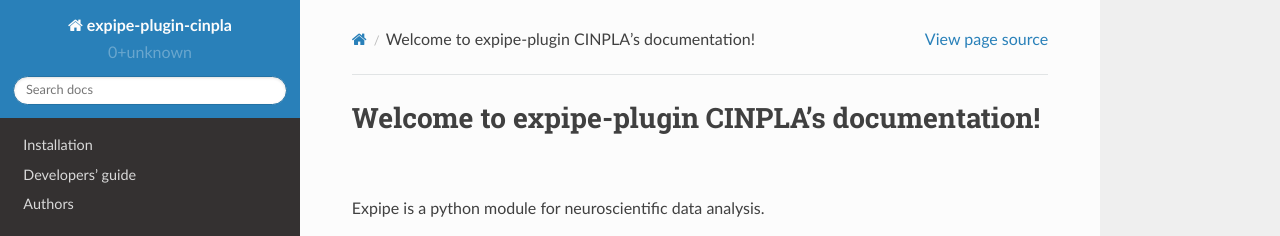
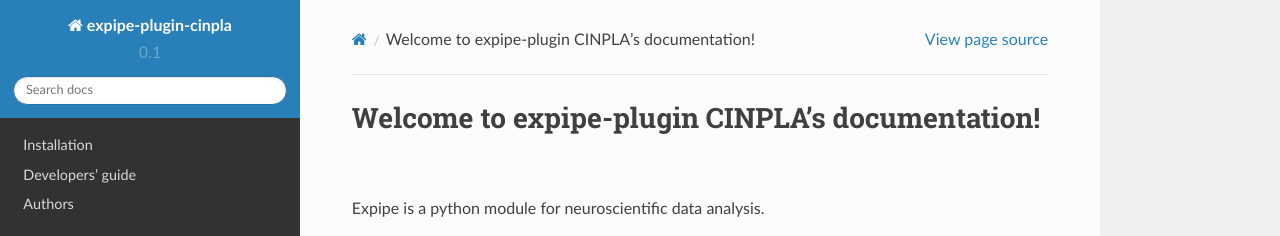
Before and after one commit to CINPLA/expipe-plugin-cinpla, a Sphinx documentation site: the page built from docs/index.rst, in a window 1280 px wide. Shown: the top 236 px of the page. Built offline with Sphinx 7.4.7 and the Read the Docs theme 2.0.0, drawn with Linux system fonts in a browser that asks for light colours.

Commit message:
versioneer fix

```diff
--- a/docs/conf.py
+++ b/docs/conf.py
@@ -23,7 +23,7 @@
 
 import os
 import re
-import expipe_plugin_cinpla
+# import expipe_plugin_cinpla
 
 on_rtd = os.environ.get('READTHEDOCS', None) == 'True'
 if not on_rtd:  # only import and set the theme if we're building docs locally
@@ -75,14 +75,16 @@ author = 'Mikkel E. Lepperød, Alessio Buccino'
 # built documents.
 #
 # The full version, including alpha/beta/rc tags.
-release = expipe_plugin_cinpla.__version__.replace("v", "")
-print("Release", release)
-# The short X.Y version.
-version = release
-result = re.match(r"\d+\.\d+\.?\d*", release)
-if result:
-    version = result.group()
-print("Version", version)
+# release = expipe_plugin_cinpla.__version__.replace("v", "")
+# print("Release", release)
+# # The short X.Y version.
+# version = release
+# result = re.match(r"\d+\.\d+\.?\d*", release)
+# if result:
+#     version = result.group()
+# print("Version", version)
+
+version = '0.1'
 
 # The language for content autogenerated by Sphinx. Refer to documentation
 # for a list of supported languages.
```
